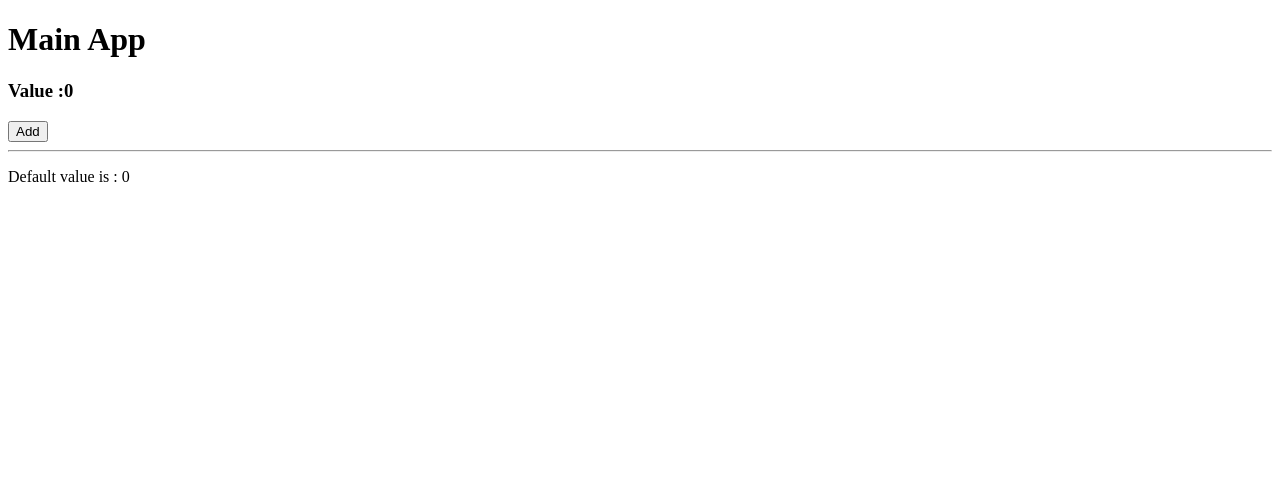
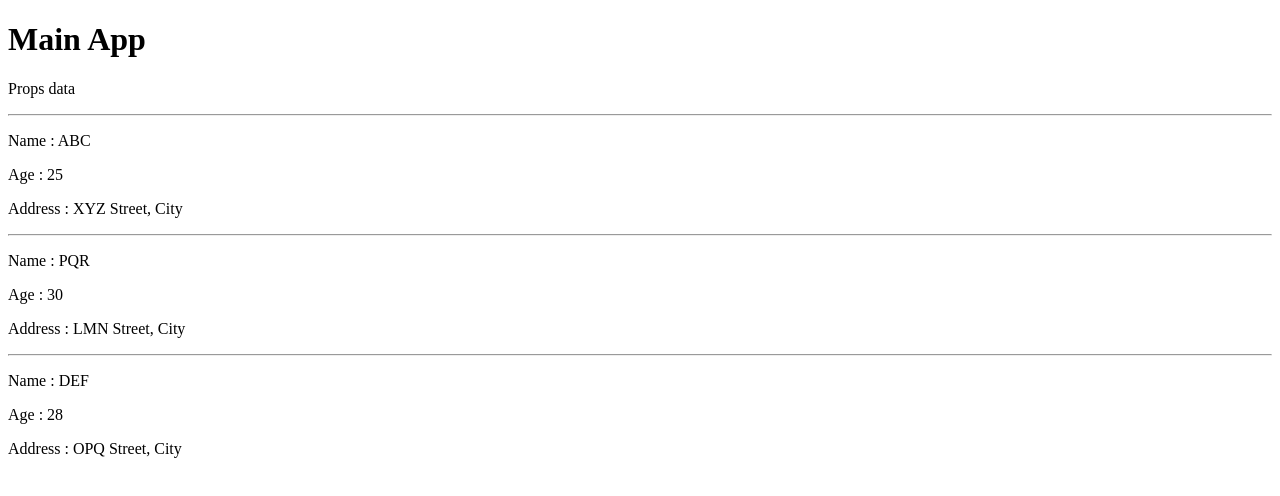
Before and after one commit to prafulk9155/learn-mern, a React (Create React App) app: page / in a window 1280 px wide. Shown: the top 496 px of the page. Built offline with nearby package versions, Linux system fonts and the light colour scheme.

Commit message:
props componnent added

```diff
--- /dev/null
+++ b/src/7_PropsComponent.jsx
@@ -0,0 +1,21 @@
+export default function PropsComponent(props) {
+    return (
+        <>
+            <p>Props data</p>
+            {
+                props.userdata.map((item, index) => {
+                    return (
+                        <>
+                            <hr />
+                            <p>Name : {item.name}</p>
+                            <p>Age : {item.age}</p>
+                            <p>Address : {item.address}</p>
+
+                        </>
+                    )
+
+                })
+            }
+        </>
+    )
+}
--- a/src/App.jsx
+++ b/src/App.jsx
@@ -4,10 +4,26 @@
 // import JSXExample from "./3_JSXExample";
 // import StateExample from "./5_StateExample";
 // import TodoExample from "./ToDoExample";
-import IfElseComponent from "./6_If_ElseComponent";
-
+// import IfElseComponent from "./6_If_ElseComponent";
+import PropsComponent from "./7_PropsComponent";
 
 export default function App() {
+  const userData = [{
+    name: "ABC",
+    age: 25,
+    address: "XYZ Street, City",
+  },
+  {
+    name: "PQR",
+    age: 30,
+    address: "LMN Street, City",
+  },
+  {
+    name: "DEF",
+    age: 28,
+    address: "OPQ Street, City",
+  }]
+
   return (
     <>
       <h1>Main App</h1>
@@ -17,7 +33,8 @@ export default function App() {
       {/* <JSXExample /> */}
       {/* <StateExample /> */}
       {/* <TodoExample /> */}
-        <IfElseComponent />
+      {/* <IfElseComponent /> */}
+        <PropsComponent  userdata={userData}/>
 
     </>
   );
```
Also changed, not shown: 1 other file (tests, documents, lock files or other folders).
